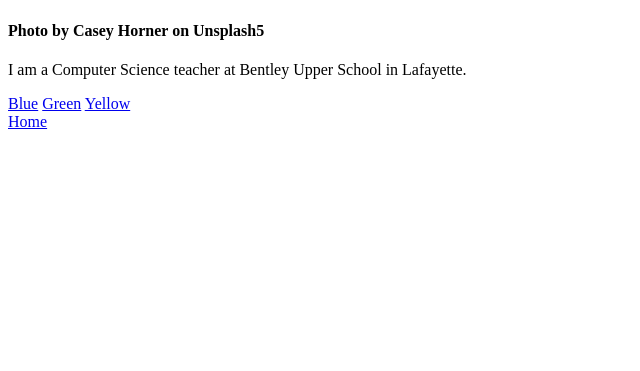
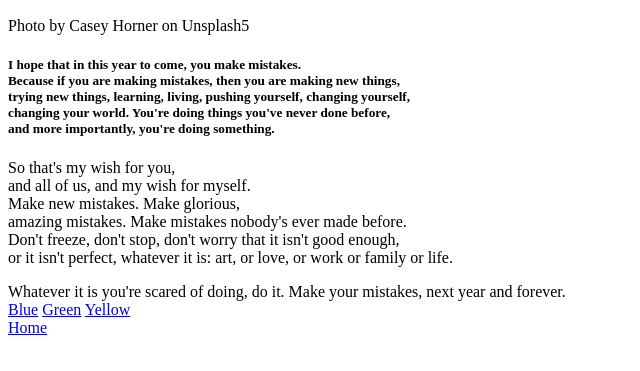
Before and after one commit to csditzel/Hello_world, a plain HTML site: page index.html in a window 1280 px wide. Shown: the part 383-754 px from the top of the page, without its empty margins (0-640 px from the left). Drawn offline with Linux system fonts and the light colour scheme.

Commit message:
Update index.html

```diff
--- a/index.html
+++ b/index.html
@@ -8,9 +8,20 @@
 <body>
 <h1>Christina Ditzel</h1>
 <img src="https://images.unsplash.com/photo-1513836279014-a89f7a76ae86?ixlib=rb-1.2.1&ixid=eyJhcHBfaWQiOjEyMDd9&auto=format&fit=crop&w=800&q=60" />
-	<h4>Photo by Casey Horner on Unsplash5</h4>
+	<p>Photo by Casey Horner on Unsplash5</p>
+	<p>
+	<h5>I hope that in this year to come, you make mistakes. <br>
+		Because if you are making mistakes, then you are making new things, <br>
+		trying new things, learning, living, pushing yourself, changing yourself, <br>
+		changing your world. You're doing things you've never done before, <br>
+		and more importantly, you're doing something. </h5></p>
+	So that's my wish for you, <br>
+		and all of us, and my wish for myself. <br>Make new mistakes. Make glorious, <br>
+	amazing mistakes. Make mistakes nobody's ever made before. <br>
+	Don't freeze, don't stop, don't worry that it isn't good enough, <br>
+	or it isn't perfect, whatever it is: art, or love, or work or family or life. <br>
 	<p></p>
-	<p>I am a Computer Science teacher at Bentley Upper School in Lafayette.</p>
+	Whatever it is you're scared of doing, do it. Make your mistakes, next year and forever.</h5>
 <div id="links">
 <a href="blue.html">Blue</a> <a href="green.html">Green</a> <a href="yellow.html">Yellow</a></div><a href="index.html">Home</a></div>
 </body>
```
